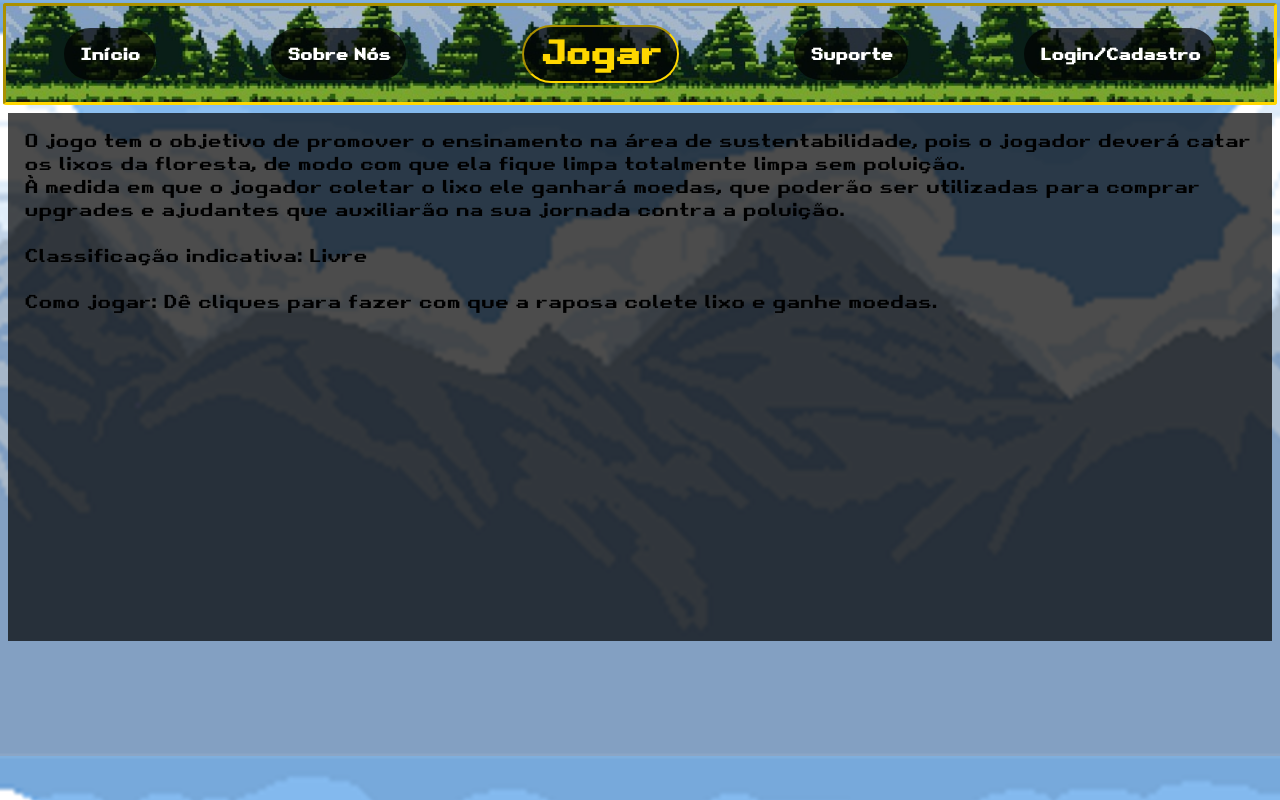
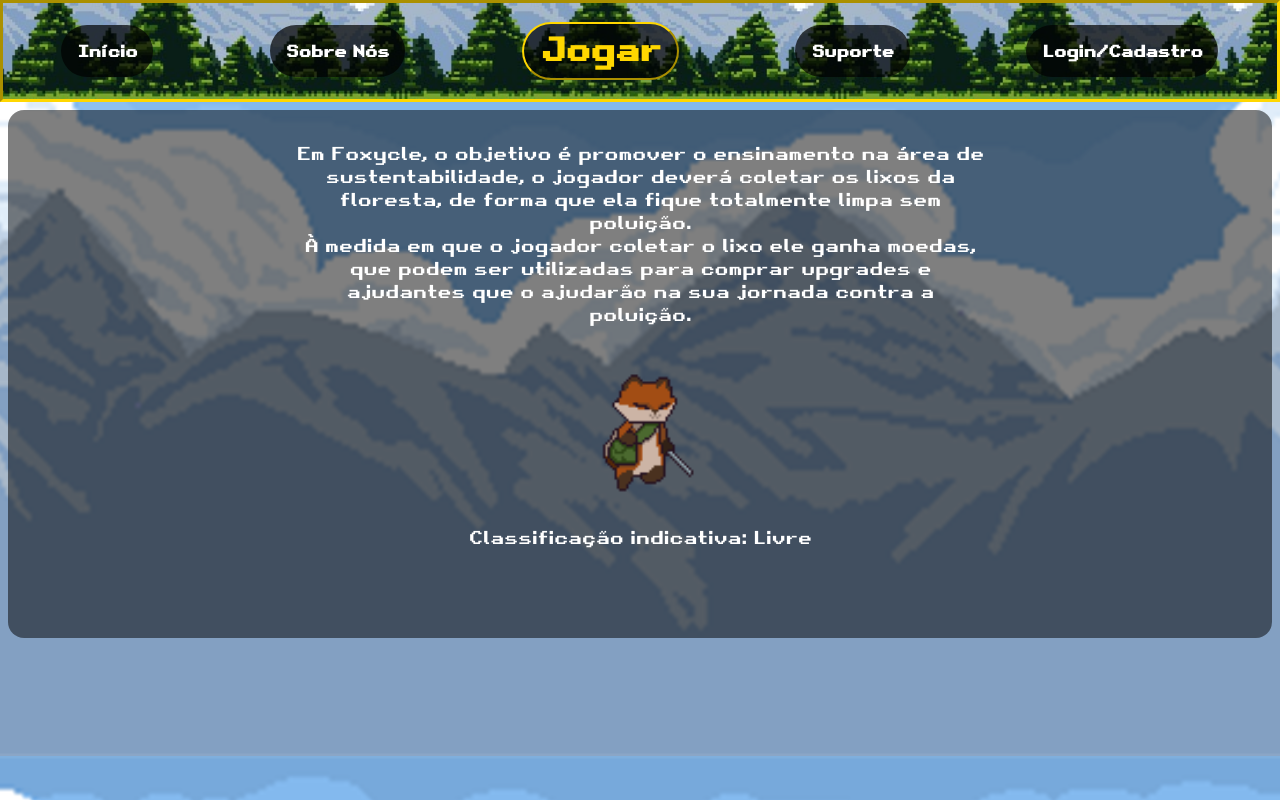
Before and after one commit to odachi3/LittleFoxSite, a plain HTML site: page Html/first screen.html in a window 1280 px wide. Drawn offline with Linux system fonts and the light colour scheme.

Commit message:
new file:   Css/fox_run.gif 	deleted:    Css/foxycle_logo02.png 	deleted:    Css/fundocinza.png 	deleted:    Css/jogarbotao.png 	deleted:    Css/jogarbotao2.png 	deleted:    Css/logo jogo.png 	deleted:    Css/logo jogo2.png 	deleted:    Css/plank.png 	deleted:    Css/sample.png 	modified:   Css/stylesheetsite.css 	modified:   Html/first screen.html

```diff
--- a/Css/stylesheetsite.css
+++ b/Css/stylesheetsite.css
@@ -19,16 +19,14 @@ body{
 /* NavBar */
 .navbar{
     display: flex;
-    text-align: center;
     padding: auto;
     font-weight: bold;
     background-image: url(parallaxcenario.jpeg);
-    background-size: 103%;
-    background-position: center;
-    background-position-y: 8rem;
+    background-size: 105%;
+    background-repeat: no-repeat;
+    background-position-x: 20%;
+    background-position-y: 75%;
     border: .2rem inset gold;
-    border-radius: 3px;
-    margin: 0.2rem;
     height: 6rem;
 }
 
@@ -58,7 +56,7 @@ body{
     display:flex;
     justify-content: center;
     margin: auto;
-    border: gold inset 2px;
+    border: gold outset 2px;
     font-family: pixelada;
     font-size: xx-large;
     color: gold;
@@ -109,6 +107,7 @@ body{
 
 #gamebutton:hover{
     color:yellow;
+    border-color: yellow;
     transition: .3s;
 }
 
@@ -133,14 +132,18 @@ body{
 }
 
 .maintext p{
-    display: flex;
-    background-color: rgba(0, 0, 0, 0.7);
+    display: block;
+    background-color: rgba(0, 0, 0, 0.5);
+    text-align: center;
     margin: .5rem;
     height: 31rem;
-    padding: 1rem;
-    color: black;
+    padding-top: 2rem;
+    padding-left: 18rem;
+    padding-right: 18rem;
+    color: white;
     font-family: pixelada;
     font-size: large;
+    border-radius: 1rem;
 }
 
 .loginpage{
@@ -256,7 +259,7 @@ body{
     margin-top: 1rem;
     width: 100%;
     padding: .4rem;
-    background: url(./fundocinza.png);
+    background-color: rgba(171, 0, 238, 0.1);
     border: solid 1px indigo;
 }
 
@@ -270,7 +273,7 @@ body{
     text-align: center;
     width: 60%;
     padding: .4rem;
-    background: url(./fundocinza.png);
+    background-color: rgba(171, 0, 238, 0.1);
     border-radius: 1rem;
     border: inset 2px indigo;
 }
@@ -283,8 +286,7 @@ body{
     height: 16rem;
     border: inset indigo 2px;
     border-radius: 1rem;
-    background: url(./fundocinza.png);
-
+    background-color: rgba(171, 0, 238, 0.1);
 }
 
 .redessociais p{
--- a/Html/first screen.html
+++ b/Html/first screen.html
@@ -9,17 +9,16 @@
     <div class="navbar">
         <a href="./first screen.html" id="homebutton">Início</a>
         <a href="./sobrenos.html" id="sobrenosbutton" target="_blank" class="button">Sobre Nós</a>
-        <a href="./jogo.html" id="gamebutton" class="button">Jogar
-        </a>
+        <a href="./jogo.html" id="gamebutton" class="button">Jogar</a>
         <a href="./suporte.html" id="supportbutton" target="_blank" class="button">Suporte</a>
         <a href="./login.html" id="loginbutton" class="button" target="_blank">Login/Cadastro</a>
     </div>
     <div class="maintext">
-        <p>O jogo tem o objetivo de promover o ensinamento na área de sustentabilidade, pois o jogador deverá catar os lixos da floresta, de modo com que ela fique limpa totalmente limpa sem poluição.<br> À medida em que o jogador coletar o lixo ele ganhará moedas, que poderão ser utilizadas para comprar upgrades e ajudantes que auxiliarão na sua jornada contra a poluição.
+        <p>Em Foxycle, o objetivo é promover o ensinamento na área de sustentabilidade, o jogador deverá coletar os lixos da floresta, de forma que ela fique totalmente limpa sem poluição.<br> À medida em que o jogador coletar o lixo ele ganha moedas, que podem ser utilizadas para comprar upgrades e ajudantes que o ajudarão na sua jornada contra a poluição.
         <br><br>
-        Classificação indicativa: Livre
+        <img src="../Css/fox_run.gif" height="30%">
         <br><br>
-        Como jogar: Dê cliques para fazer com que a raposa colete lixo e ganhe moedas.
-    </div>
+        Classificação indicativa: Livre</p>
+        </div>
 </body>
 </html>
```
Also changed, not shown: Css/fox_run.gif (added), Css/foxycle_logo02.png (deleted), Css/fundocinza.png (deleted), Css/jogarbotao.png (deleted), Css/jogarbotao2.png (deleted), Css/logo jogo.png (deleted), Css/logo jogo2.png (deleted), Css/plank.png (deleted), Css/sample.png (deleted).
